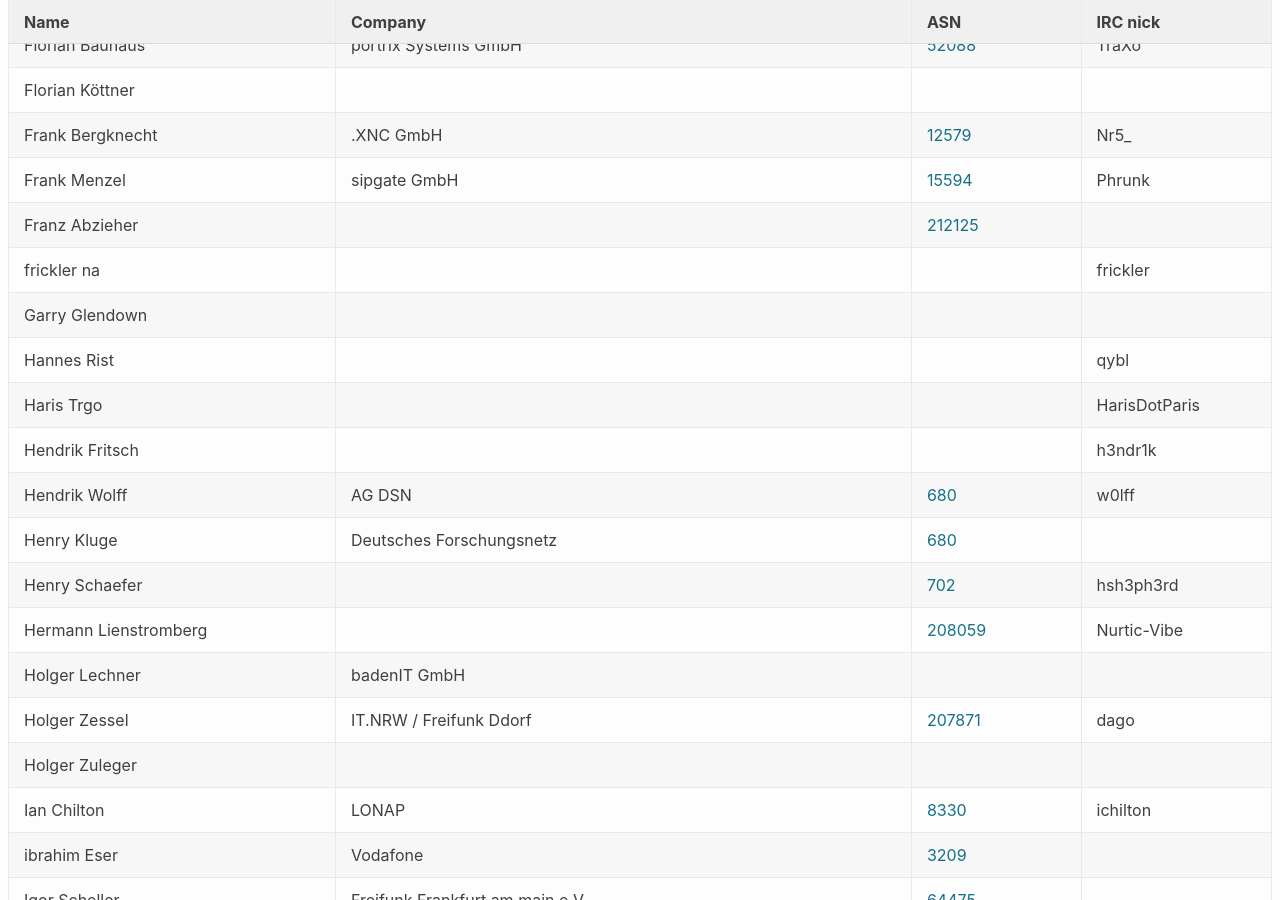
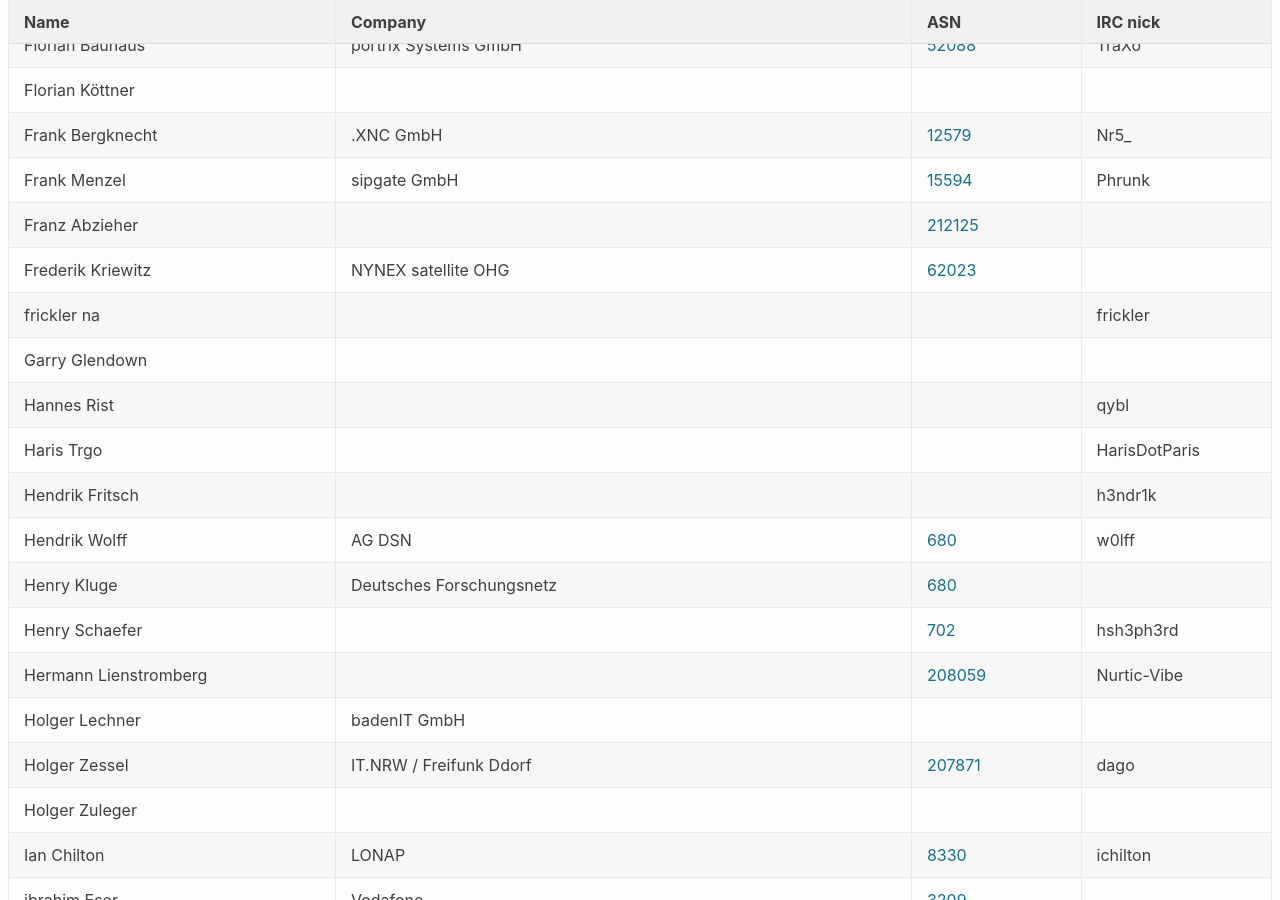
Before and after one commit to denog/pretix-attendeelist, a Jekyll site: the page built from denog14/index.md, in a window 1280 px wide and 900 px high, scrolled down 19149 px. Built offline with Jekyll 4.4.1, drawn with Linux system fonts in a browser that asks for light colours; some of the changed text lies outside the part shown.

Commit message:
Latest data: Mon Nov 14 17:40:33 UTC 2022

```diff
--- a/_data/attendees_denog14_remote.json
+++ b/_data/attendees_denog14_remote.json
@@ -382,6 +382,12 @@
     "company": null,
     "irc": null,
     "asn": "212125"
+  },
+  {
+    "name": "Frederik Kriewitz",
+    "company": "NYNEX satellite OHG",
+    "irc": null,
+    "asn": "62023"
   },
   {
     "name": "frickler na",
@@ -1263,13 +1269,13 @@
     "name": "Thomas Grahnert",
     "company": null,
     "irc": null,
-    "asn": "3209"
+    "asn": null
   },
   {
     "name": "Thomas Grahnert",
     "company": null,
     "irc": null,
-    "asn": null
+    "asn": "3209"
   },
   {
     "name": "Thomas Kraft",
```
